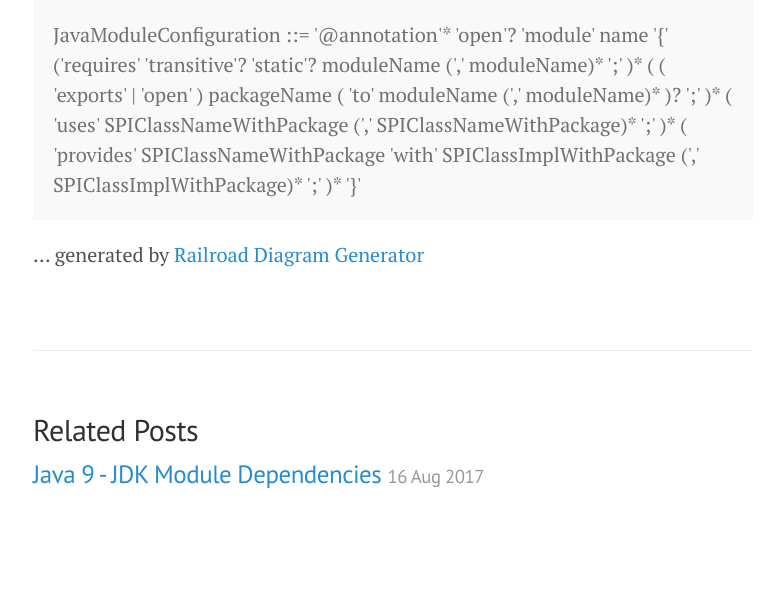
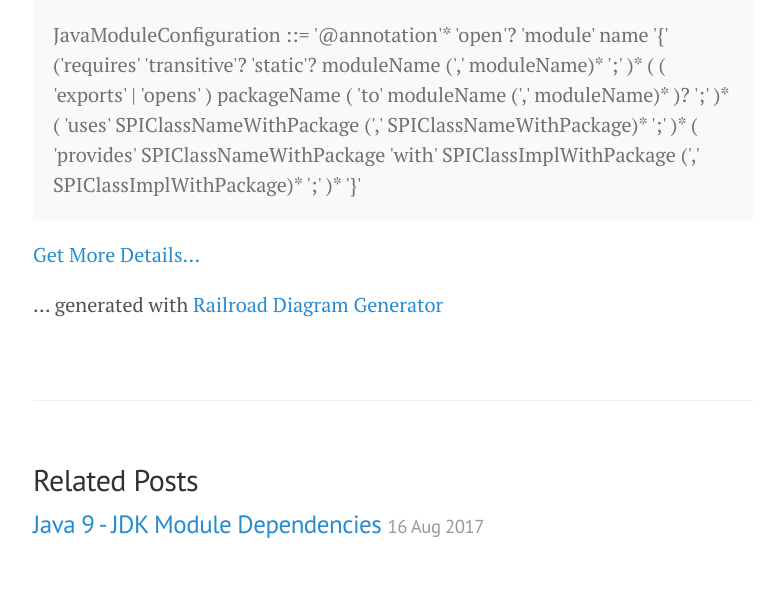
Before and after one commit to Wildcraft/wildcraft.github.io, a Jekyll site: the page built from _posts/2017-08-13-java-module-configuration.md, in a window 1280 px wide. Shown: the part 897-1497 px from the top of the page, without its empty margins (247-1010 px from the left). Built offline with Jekyll 4.4.1, drawn with Linux system fonts in a browser that asks for light colours; before the commit the page ends 1447 px from its top, so only the background shows below that.

Commit message:
Module Configuration Changes done
Module Configuration Changes done

```diff
--- a/_posts/2017-08-13-java-module-configuration.md
+++ b/_posts/2017-08-13-java-module-configuration.md
@@ -7,12 +7,13 @@ title: Java Module Configuration
   Java Module Configuration in Java 9 can be expressed with EBNF and Rail Road Diagram as shown below.
 </div>
 
-<img src="https://i.pinimg.com/originals/8c/5f/db/8c5fdbca469bc5a5e3acc986674d24bd.png" alt="" style="width:700px;"/>
+<img src="https://i.pinimg.com/originals/f5/37/4e/f5374e2b80781ba93996119085b69225.png" alt="" style="width:700px;"/>
 
 <div class="message">
-JavaModuleConfiguration ::= '@annotation'* 'open'? 'module' name '{' ('requires' 'transitive'? 'static'? moduleName (',' moduleName)* ';' )* ( ( 'exports' | 'open' ) packageName ( 'to' moduleName (',' moduleName)* )? ';' )* ( 'uses' SPIClassNameWithPackage (',' SPIClassNameWithPackage)* ';' )* ( 'provides' SPIClassNameWithPackage 'with' SPIClassImplWithPackage (',' SPIClassImplWithPackage)* ';' )* '}'
+JavaModuleConfiguration ::= '@annotation'* 'open'? 'module' name '{' ('requires' 'transitive'? 'static'? moduleName (',' moduleName)* ';' )* ( ( 'exports' | 'opens' ) packageName ( 'to' moduleName (',' moduleName)* )? ';' )* ( 'uses' SPIClassNameWithPackage (',' SPIClassNameWithPackage)* ';' )* ( 'provides' SPIClassNameWithPackage 'with' SPIClassImplWithPackage (',' SPIClassImplWithPackage)* ';' )* '}'
 </div>
+<a href="https://i.pinimg.com/originals/d3/27/b2/d327b2eab439c382884da3dfd3426fcf.gif" target="_blank">Get More Details...</a>
 
 <div>
-... generated by <a name="Railroad-Diagram-Generator" class="signature" title="http://www.bottlecaps.de/rr/ui" href="http://www.bottlecaps.de/rr/ui" target="_blank">Railroad Diagram Generator</a>
+... generated with <a name="Railroad-Diagram-Generator" class="signature" title="http://www.bottlecaps.de/rr/ui" href="http://www.bottlecaps.de/rr/ui" target="_blank">Railroad Diagram Generator</a>
 </div>
```
